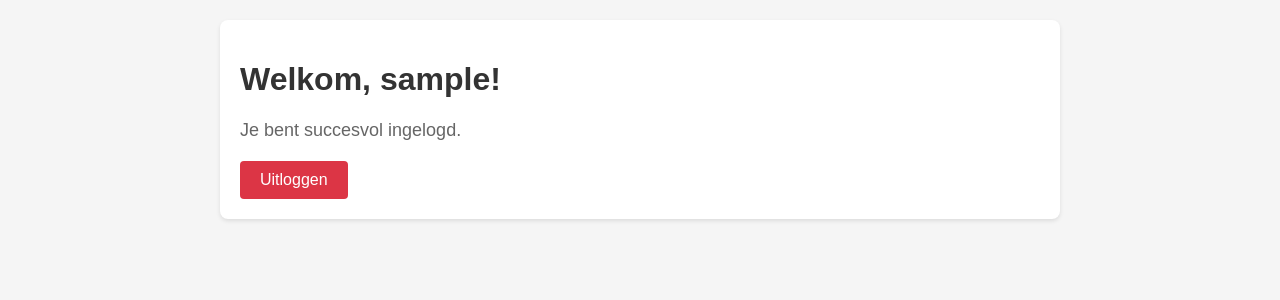
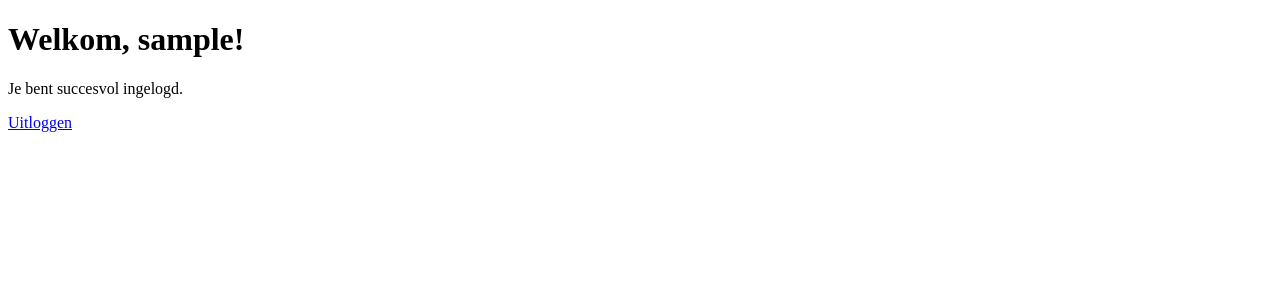
Before and after one commit to roc-ica/l10-pro-1-gezondheidsmeter-cornelis, a PHP site: page /pages/home.php in a window 1280 px wide. Shown: the top 300 px of the page. Run offline with PHP 8.4, Linux system fonts and the light colour scheme; the visitor is signed in with stand-in values (Sample User, id 1).

```diff
--- a/pages/home.php
+++ b/pages/home.php
@@ -15,44 +15,6 @@ $username = $_SESSION['username'] ?? 'Gebruiker';
     <meta charset="UTF-8">
     <meta name="viewport" content="width=device-width, initial-scale=1.0">
     <title>Home - Gezondheidsmeter</title>
-    <style>
-        body {
-            font-family: Arial, sans-serif;
-            margin: 0;
-            padding: 20px;
-            background-color: #f5f5f5;
-        }
-        .container {
-            max-width: 800px;
-            margin: 0 auto;
-            background-color: white;
-            padding: 20px;
-            border-radius: 8px;
-            box-shadow: 0 2px 4px rgba(0,0,0,0.1);
-        }
-        h1 {
-            color: #333;
-        }
-        .welcome-message {
-            font-size: 18px;
-            color: #666;
-            margin-bottom: 20px;
-        }
-        .logout-btn {
-            background-color: #dc3545;
-            color: white;
-            padding: 10px 20px;
-            border: none;
-            border-radius: 4px;
-            cursor: pointer;
-            font-size: 16px;
-            text-decoration: none;
-            display: inline-block;
-        }
-        .logout-btn:hover {
-            background-color: #c82333;
-        }
-    </style>
 </head>
 <body>
     <div class="container">
```
Also changed, not shown: admin/pages/home.php (+38 -0 lines), src/views/auth/login.php (+9 -1 lines).
